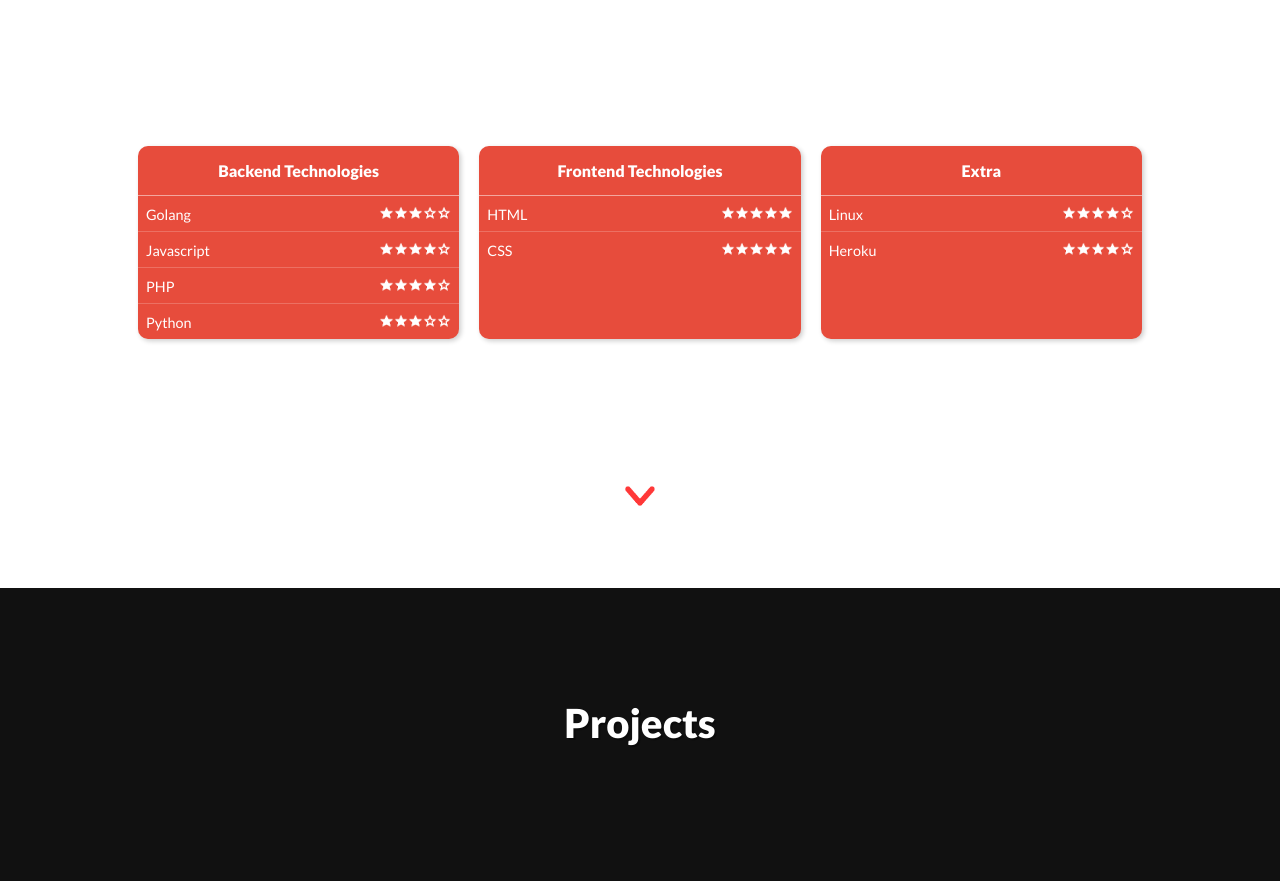
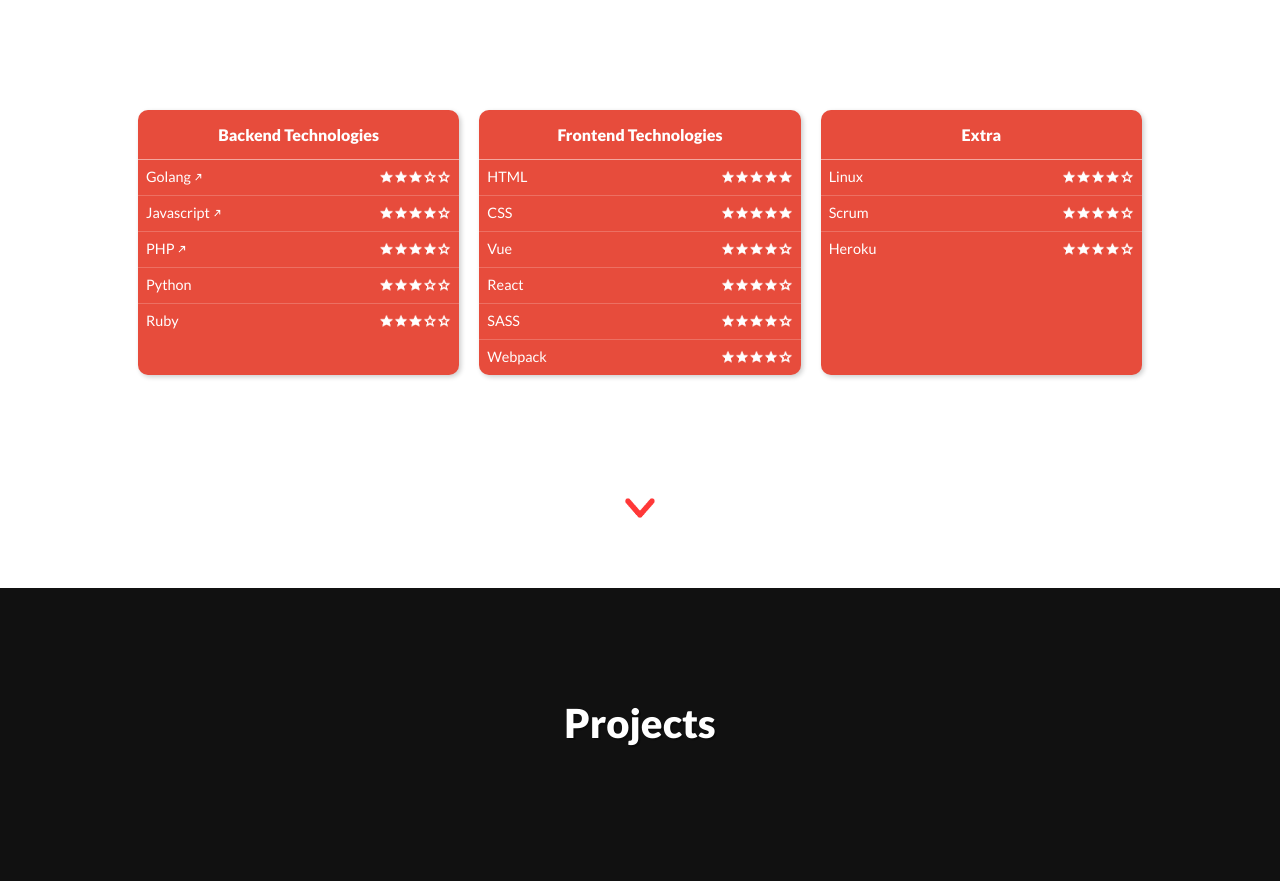
Before and after one commit to joaovicdsantos/portfolio, a Vue app: page / in a window 1280 px wide. Shown: the part 1012-1893 px from the top of the page. Built offline with nearby package versions, Linux system fonts and the light colour scheme.

Commit message:
fix: fix link technology

```diff
--- a/src/components/About/Technology.vue
+++ b/src/components/About/Technology.vue
@@ -1,28 +1,29 @@
 <template>
   <div class="technology">
-    <div>
-      <a href="#" target="_blank">{{ name }}</a>
-    </div>
+    <a v-if="link" :href="link" target="_blank"
+      >{{ name }}&nbsp;<img
+        src="../../assets/arrow_link.png"
+        style="vertical-align: baseline; height: 0.6rem"
+    /></a>
+    <a v-else>{{ name }}</a>
+
     <div id="stars">
-      <img v-bind:src="starsImg[0]"/>
-      <img v-bind:src="starsImg[1]"/>
-      <img v-bind:src="starsImg[2]"/>
-      <img v-bind:src="starsImg[3]"/>
-      <img v-bind:src="starsImg[4]"/>
+      <img v-bind:src="starsImg[0]" />
+      <img v-bind:src="starsImg[1]" />
+      <img v-bind:src="starsImg[2]" />
+      <img v-bind:src="starsImg[3]" />
+      <img v-bind:src="starsImg[4]" />
     </div>
   </div>
 </template>
 
 <script>
 export default {
-  props: [
-    'name',
-    'stars',
-  ],
-  data: function() {
+  props: ["name", "stars", "link"],
+  data: function () {
     var starsImg = Array();
-    var half = this.stars%1;
-    var stars = this.stars-half;
+    var half = this.stars % 1;
+    var stars = this.stars - half;
     for (var i = 0; i < stars; i++) {
       starsImg[i] = require("@/assets/star.png");
     }
@@ -33,10 +34,10 @@
       starsImg[j] = require("@/assets/star_outline.png");
     }
     return {
-      starsImg
-    }
-  }
-}
+      starsImg,
+    };
+  },
+};
 </script>
 
 <style scoped>
--- a/src/layouts/About.vue
+++ b/src/layouts/About.vue
@@ -9,17 +9,23 @@
 
       <div class="cards">
         <Card :title="$t('about_content.back_tech')">
-          <Technology name="Golang" stars="3" />
-          <Technology name="Javascript" stars="4" />
-          <Technology name="PHP" stars="4" />
+          <Technology name="Golang" stars="3" link="https://github.com/joaovicdsantos?tab=repositories&q=&type=&language=go" />
+          <Technology name="Javascript" stars="4" link="https://github.com/joaovicdsantos?tab=repositories&q=&type=&language=javascript" />
+          <Technology name="PHP" stars="4" link="https://github.com/joaovicdsantos?tab=repositories&q=&type=&language=php" />
           <Technology name="Python" stars="3" />
+          <Technology name="Ruby" stars="3" />
         </Card>
         <Card :title="$t('about_content.front_tech')">
           <Technology name="HTML" stars="5" />
           <Technology name="CSS" stars="5" />
+          <Technology name="Vue" stars="4" />
+          <Technology name="React" stars="4" />
+          <Technology name="SASS" stars="4" />
+          <Technology name="Webpack" stars="4" />
         </Card>
         <Card :title="$t('about_content.extra')">
           <Technology name="Linux" stars="4" />
+          <Technology name="Scrum" stars="4" />
           <Technology name="Heroku" stars="4" />
         </Card>
       </div>
```
Also changed, not shown: src/assets/arrow_link.png (added).
